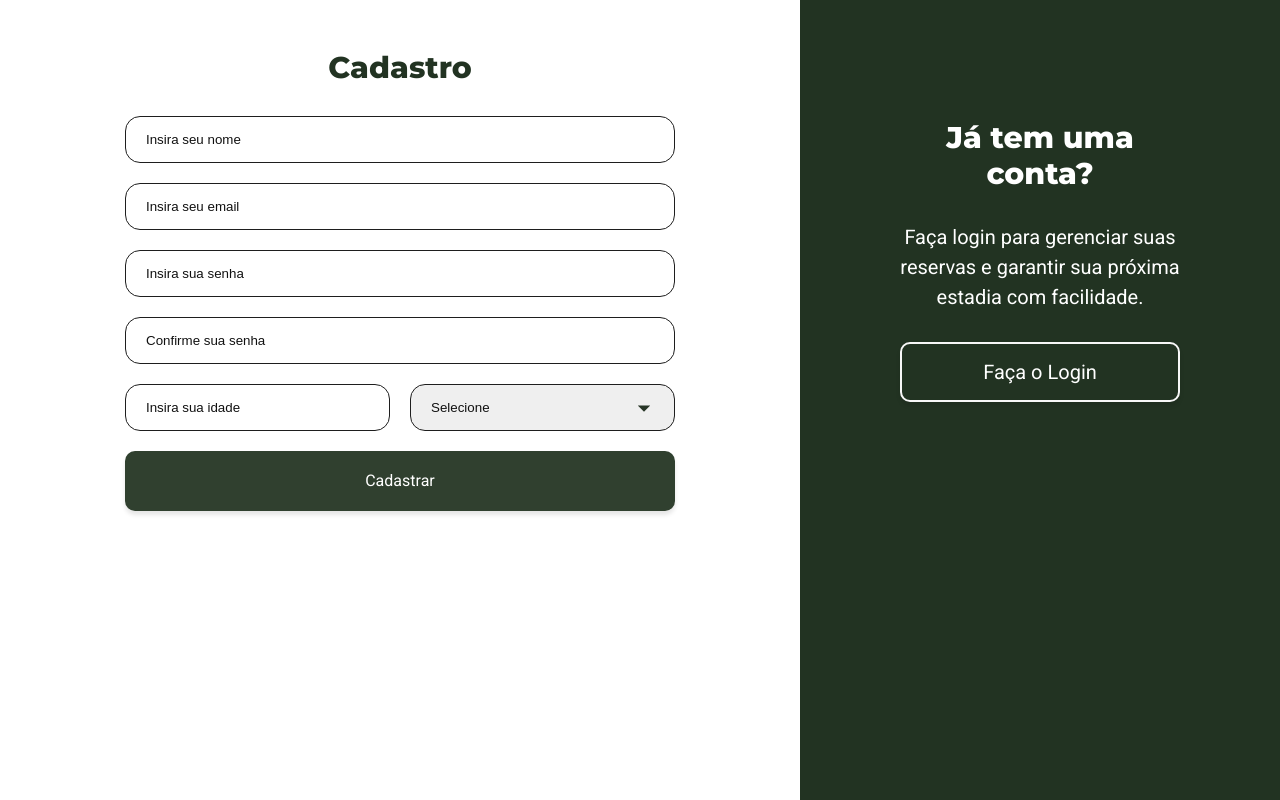
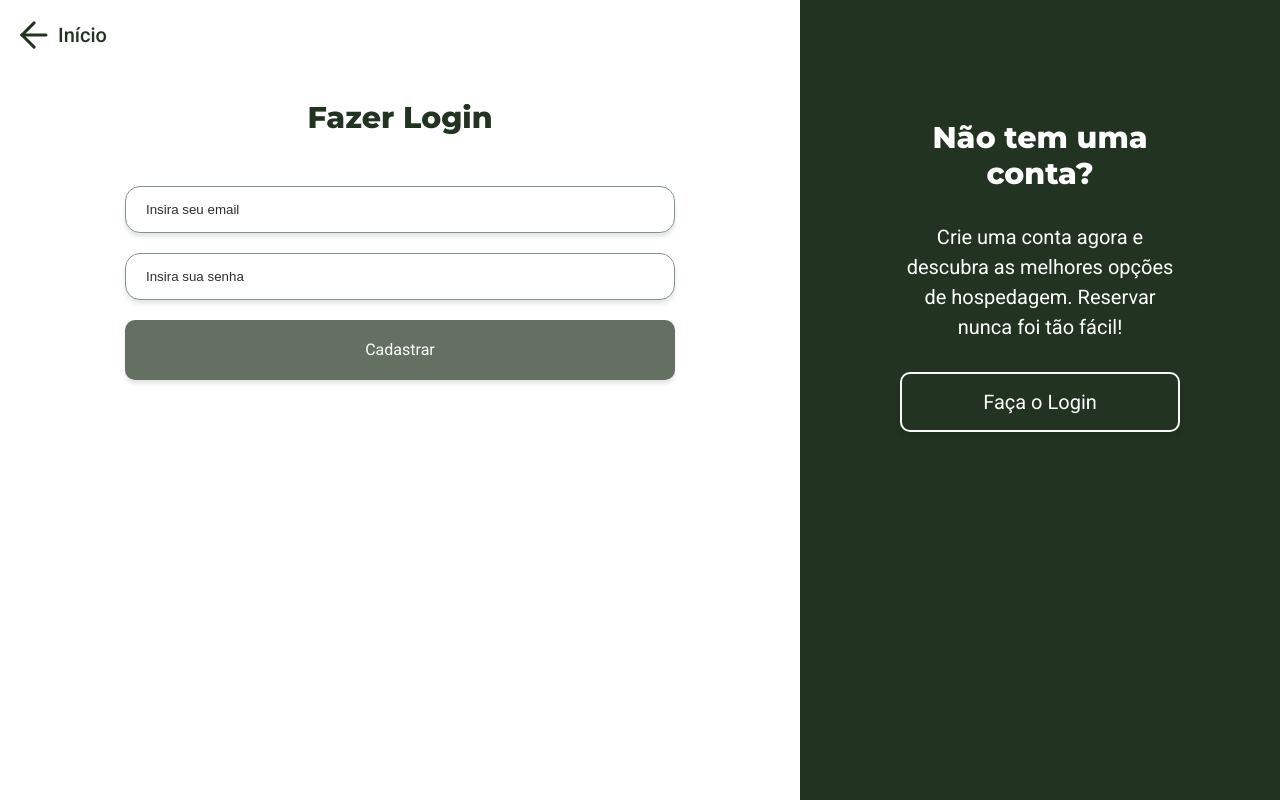
Before and after one commit to ErickDM157/ReservaHoje, a PHP site: page /Views/login.php in a window 1280 px wide. Run offline with PHP 8.4, Linux system fonts and the light colour scheme.

Commit message:
implementação no design login/cadastro

```diff
--- a/Public/Views/login.php
+++ b/Public/Views/login.php
@@ -22,14 +22,11 @@
 </head>
 
 <body class="login">
+
     <main class="formulario-wrapper">
         <form class="formulario cadastro">
-            <h2 class="font-1-tt-bold">Cadastro</h2>
+            <h2 class="font-1-tt-bold">Fazer Login</h2>
             <div class="campo-wrapper font-2-t">
-                <div class="input-box">
-                    <input type="text" id="name" placeholder="Insira seu nome" />
-                    <p class="hidden alert">Nome inválido</p>
-                </div>
                 <div class="input-box">
                     <input type="email" id="email" placeholder="Insira seu email" />
                     <p class="hidden alert">Email incorreto ou não cadastrado.</p>
@@ -38,32 +35,17 @@
                     <input type="password" id="password" placeholder="Insira sua senha" />
                     <p class="hidden alert">A senha deve conter pelo menos 8 caractéres</p>
                 </div>
-                <div class="input-box">
-                    <input type="password" id="confirm-password" placeholder="Confirme sua senha" />
-                    <p class="hidden alert">As senhas não coincidem</p>
-                </div>
-                <div class="input-box">
-                    <input type="number" id="age" placeholder="Insira sua idade" />
-                    <p class="hidden alert">Informe uma idade válida</p>
-                </div>
-                <div class="input-box">
-                    <select id="gender">
-                        <option value="" disabled selected>Selecione</option>
-                        <option value="male">Masculino</option>
-                        <option value="female">Feminino</option>
-                    </select>
-                </div>
                 <button class="botao font-2-p" type="submit">Cadastrar</button>
             </div>
         </form>
         <div class="form-coluna">
             <div class="text-box">
-                <h2 class="text1 font-1-tt-bold">Já tem uma conta?</h2>
-                <p class="text2 font-2-t">Faça login para gerenciar suas reservas e garantir sua próxima estadia com facilidade.</p>
+                <h2 class="text1 font-1-tt-bold">Não tem uma conta?</h2>
+                <p class="text2 font-2-t">Crie uma conta agora e descubra as melhores opções de hospedagem. Reservar nunca foi tão fácil!</p>
                 <a href="./cadastro.php" class="form-coluna-botao botao font-2-t">Faça o Login</a>
             </div>
         </div>
     </main>
+    <a class="cadastro-login-voltar font-2-t-bold" href="../index.php"><img class="seta" src="../img/icones/cadastro-login/seta.svg" alt="seta voltar">Início</a>
 </body>
-
 </html>
--- a/Public/css/cadastro-login/formulario.css
+++ b/Public/css/cadastro-login/formulario.css
@@ -1,3 +1,15 @@
+
+.cadastro-login-voltar {
+    position: absolute;
+    top: 10px;
+    left: 10px;
+    z-index: 1000;
+    color: var(--cor-1);
+    display: flex;
+    align-items: center;
+    padding: 1rem;
+    gap: 1rem;
+}
 
 .formulario-wrapper{
     display: grid;
@@ -29,9 +41,13 @@
     margin-top: 30px;
     margin-bottom: 15px;
 }
-.formulario-wrapper .botao{
+.formulario.cadastro .botao{
     width: 100%;
     grid-column: span 2;
+    background-color: var(--cor-p1);
+}
+.formulario.cadastro .botao:hover{
+    background-color: var(--cor-p0);
 }
 .formulario h2{
     margin-bottom: 30px;
@@ -112,10 +128,10 @@
     width: 100%;
     max-height: 50px;
     padding: 15px 20px;
-    border: 1px solid var(--cor-p4);
+    border: 1px solid var(--cor-p0);
     box-sizing: border-box;
-    color: var(--ft-secondary-color);
-    box-shadow: var(--shandow-color);
+    color: var(--cor-10);
+    box-shadow: var(--cor-sombra);
 }
 .formulario-wrapper input::placeholder{
     color: var(--ft-secondary-color);
@@ -131,6 +147,9 @@
     .form-coluna .text1, .text2{
         color: var(--cor-11);
     }
+    .cadastro-login-voltar{
+        color: var(--cor-p3);
+    }
 }
 
 @media(max-width: 350px){
--- a/Public/css/cadastro-login/login.css
+++ b/Public/css/cadastro-login/login.css
@@ -11,6 +11,12 @@
     grid-column: 2;
     grid-row: 1;
     padding: 20px;
+}
+.login h2{
+    margin: 80px 0px 50px 0px;
+}
+.login .cadastro-login-voltar{
+    color: var(--cor-p3);
 }
 @media(max-width: 750px){
     .login .formulario-wrapper{
```
Also changed, not shown: Public/Views/cadastro.php (+6 -1 lines), Public/index.php (+1 -9 lines), Public/js/formulario-seta-cor.js (added, +11 -0 lines), Public/css/cadastro-login/cadastro.css (deleted), Public/css/cadastro-login/campo.css (deleted), Public/img/icones/cadastro-login/seta-white.svg (added), Public/img/icones/cadastro-login/seta.svg (added).
